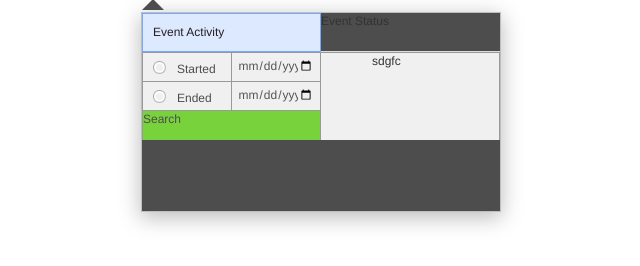
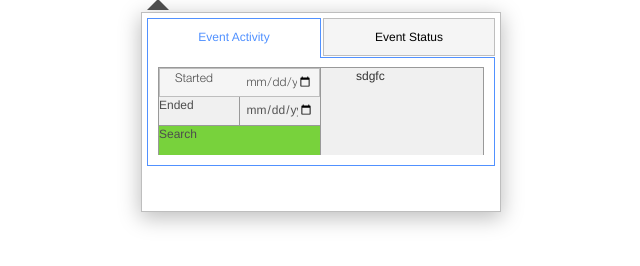
Before and after one commit to epyatopal/braveux-bs, a plain HTML site: page event.html in a window 1280 px wide. Shown: the whole page, without its empty margins (278-918 px from the left). Drawn offline with Linux system fonts and the light colour scheme.

Commit message:
tmp event

```diff
--- a/event.html
+++ b/event.html
@@ -9,6 +9,7 @@
     <link rel="stylesheet" href="assets/lib/jquery.ui/jquery-ui.css">
     <link rel="stylesheet" href="second.css">
     <link rel="stylesheet" href="new_css.css">
+    <link rel="stylesheet" href="buttons.css">
 
     <script src="assets/lib/jquery/jquery.min.js"></script>
     <script src="assets/lib/jquery.ui/jquery-ui.js"></script>
@@ -19,32 +20,20 @@
 </head>
 <body class="">
     <div id="menu-event" class="menu-event menu-common">
-        <div>
-            <ul class="nav nav-tabs">
-                <li role="presentation" class="active">
-                    <span>Event Activity</span>
-                </li>
-                <li role="presentation">
-                    <span>Event Status</span>
-                </li>
+        <ul class="nav nav-tabs" role="tablist">
+            <li role="presentation" class="active text-center no-border-bottom"><span href="#tab1" role="tab" data-toggle="tab" class="">Event Activity</span></li>
+            <li role="presentation" class=" text-center no-border-bottom"><span href="#tab2" role="tab" data-toggle="tab" class=" ">Event Status</span></li>
         </ul>
-        </div>
+        <div class="tab-content">
+            <div role="tabpanel" class="tab-pane active" id="tab1">
                 <div class="gray-border light-gray-bg no-border-bottom overflow-hidden">
                     <div class="info-block in-it-some-border gray-border-right light-gray-bg overflow-hidden main-first-column">
-                <div class="text-left gray-border-right gray-border-bottom col-md-6">
-                    <input id="started1" type="checkbox">
-                    <label for="started1" class="yellow-block hover-yellow">
-                        <span>Started</span>
-                    </label>
-                </div>
-                <div class=" text-left gray-border-bottom col-md-6 date-block">
-                    <input type="date" type="text" class="form-control" placeholder="00 - 00 - 0000">
+                        <div class="selection-btn ">
+                            <span class="col-md-6">Started</span>
+                            <input type="date" type="text" class="col-md-6" placeholder="00 - 00 - 0000">
                         </div>
                         <div class="text-left gray-border-right gray-border-bottom col-md-6">
-                    <input id="ended2" type="checkbox">
-                    <label for="ended2" class="green-block hover-green">
                                 <span>Ended</span>
-                    </label>
                         </div>
                         <div class=" text-left gray-border-bottom col-md-6 date-block">
                             <input type="date" type="text" class="form-control" placeholder="00 - 00 - 0000">
@@ -57,6 +46,12 @@
                         sdgfc
                     </div>
                 </div>
+            </div>
+            <div role="tabpanel" class="tab-pane" id="tab2">
+                2 sdlh
+            </div>
+        </div>
+
 
     </div>
 </body>
--- a/new_css.css
+++ b/new_css.css
@@ -1,29 +1,24 @@
 .menu-common {
   border: 1px solid #bebebe;
-  box-shadow: 0 5px 20px 1px #bebebe
+  box-shadow: 0 5px 20px 1px #bebebe;
+  background-color: #ffffff;
+  padding: 5px;
 }
 
-.in-active {
+
+.menu-event .nav>li:not(.active)>span, .in-active {
   background-color: #f5f5f5;
   color: #000000;
   border: 1px solid #bebebe;
   padding: 10px;
 }
 
-.in-active > * {
-  color: #212121;
-}
 
 .active {
-  background-color: #dde9ff;
-  color: #242021;
-  border: 1px solid #77a9fe;
+  background-color: #ffffff;
   padding: 10px;
 }
 
-.active > * {
-  color: #242021;
-}
 
 .light-blue {
   background-color: #dce9ff;
@@ -43,8 +38,36 @@
   display: block;
 }
 
+.menu-event .nav {
+  border-bottom: none;
+}
+
 .menu-event .nav>li {
-  width: 50%;
+  width: 174px;
+  height: 40px;
+  background-color: #ffffff;
+  color: #5191ff;
+}
+
+.menu-event .nav>li.active {
+  border-left: 1px solid #5191ff;
+  border-top: 1px solid #5191ff;
+  border-right: 1px solid #5191ff;
+}
+
+.menu-event .nav>li.active > span {
+  color: #5191ff;
+}
+
+.menu-event .nav>li:not(.active) {
+  border-bottom: 1px solid #5191ff;
+}
+
+.menu-event .nav>li:not(.active)>span {
+  width: 172px;
+  margin: 0 0px 2px 2px;
+  height: 38px;
+  display: block;
 }
 
 .main-first-column{
@@ -52,3 +75,9 @@
   float: left;
   width: 50%;
 }
+
+.tab-pane.active {
+  border-left: 1px solid #5191ff;
+  border-bottom: 1px solid #5191ff;
+  border-right: 1px solid #5191ff;
+}
```
Lines whose indentation alone changed are shown as unchanged.
